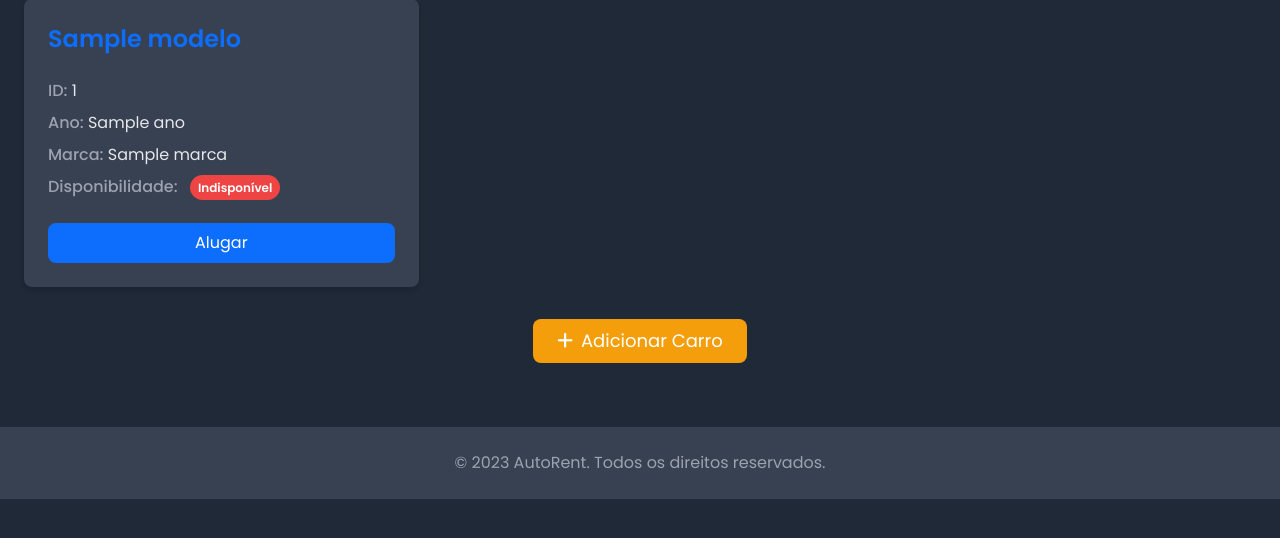
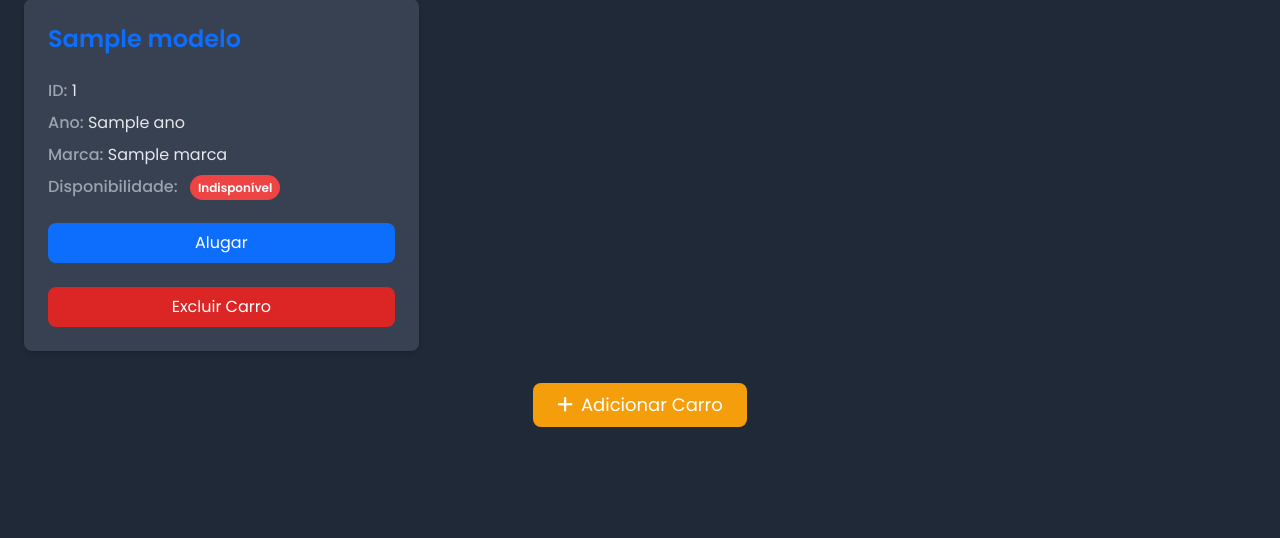
Before and after one commit to nicholetzs/banco-de-dados, a Flask app: template templates/index.html in a window 1280 px wide. Shown: the part 185-723 px from the top of the page. Run offline with Flask 3, Linux system fonts and the light colour scheme; the template is opened without the code that fills it: most values are stand-ins (such as "Sample title", 1, 10 or a date in 2020); some libraries are stand-ins or nearby versions.

Commit message:
rota apra exclusão, amo flask, muito rápido

```diff
--- a/app.py
+++ b/app.py
@@ -30,8 +30,7 @@ def list_carros():
 # Rota para adicionar um carro
 @app.route('/add_carro', methods=['POST'])
 def add_carro():
-    # Pega o ID do carro do formulário
-    carro_id = request.form['id']  # ID é fornecido manualmente
+    # Agora o ID será gerado automaticamente
     modelo = request.form['modelo']
     ano = request.form['ano']
     marca = request.form['marca']
@@ -40,10 +39,10 @@ def add_carro():
     connection = get_db_connection()
     cursor = connection.cursor()
 
-    # Comando para inserir um carro com ID fornecido pelo usuário
+    # Inserção sem o ID, já que será gerado automaticamente
     cursor.execute(
-        'INSERT INTO CARROS (ID, MODELO, ANO, MARCA, DISPONIBILIDADE) VALUES (%s, %s, %s, %s, %s)',
-        (carro_id, modelo, ano, marca, disponibilidade)
+        'INSERT INTO CARROS (MODELO, ANO, MARCA, DISPONIBILIDADE) VALUES (%s, %s, %s, %s)',
+        (modelo, ano, marca, disponibilidade)
     )
     connection.commit()  # Confirma a transação
     cursor.close()  # Fecha o cursor
@@ -51,5 +50,15 @@ def add_carro():
 
     return redirect(url_for('list_carros'))  # Redireciona para a lista de carros
 
+@app.route('/delete_carro/<int:carro_id>', methods=['POST'])
+def delete_carro(carro_id):
+    connection = get_db_connection()
+    cursor = connection.cursor()
+    cursor.execute('DELETE FROM CARROS WHERE ID = %s', (carro_id,))
+    connection.commit()
+    cursor.close()
+    connection.close()
+    return redirect(url_for('list_carros'))
+
 if __name__ == '__main__':
     app.run(debug=True)
--- a/templates/index.html
+++ b/templates/index.html
@@ -114,6 +114,19 @@
           >
             Alugar
           </button>
+          <!-- Formulário para excluir o carro -->
+          <form
+            action="/delete_carro/{{ carro.ID }}"
+            method="post"
+            class="mt-4"
+          >
+            <button
+              type="submit"
+              class="bg-red-600 text-white py-2 px-4 rounded-lg w-full hover:bg-red-700 transition duration-300"
+            >
+              Excluir Carro
+            </button>
+          </form>
         </div>
         {% endfor %}
       </div>
@@ -152,15 +165,6 @@
             </div>
             <div class="modal-body">
               <form action="/add_carro" method="post" class="space-y-4">
-                <div class="mb-3">
-                  <input
-                    type="number"
-                    name="id"
-                    placeholder="ID do Carro"
-                    class="form-control bg-blue-900 text-white border-gray-700"
-                    required
-                  />
-                </div>
                 <div class="mb-3">
                   <input
                     type="text"
@@ -213,12 +217,6 @@
       </div>
     </div>
 
-    <footer class="bg-surface py-4 mt-8">
-      <div class="container mx-auto px-4 text-center text-gray-400">
-        <p>&copy; 2023 AutoRent. Todos os direitos reservados.</p>
-      </div>
-    </footer>
-
     <script src="https://cdn.jsdelivr.net/npm/bootstrap@5.3.0/dist/js/bootstrap.bundle.min.js"></script>
   </body>
 </html>
```
